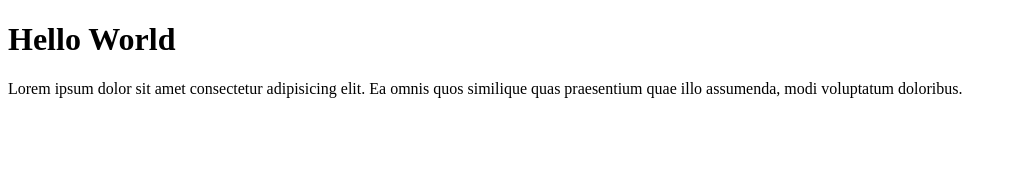
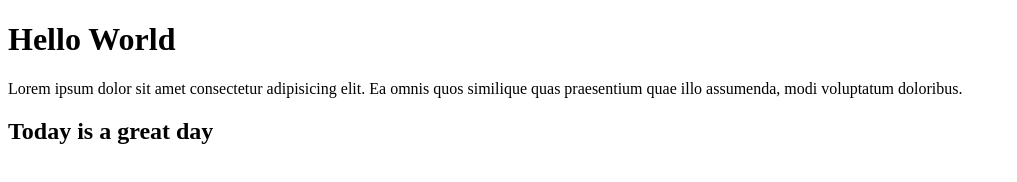
Before and after one commit to Jevon652/manpro-git-remote-test, a plain HTML site: page index.html in a window 1280 px wide. Shown: the whole page, without its empty margins (0-1017 px from the left). Drawn offline with Linux system fonts and the light colour scheme.

Commit message:
Update index.html

```diff
--- a/index.html
+++ b/index.html
@@ -11,5 +11,7 @@
       Lorem ipsum dolor sit amet consectetur adipisicing elit. Ea omnis quos
       similique quas praesentium quae illo assumenda, modi voluptatum doloribus.
     </p>
+
+    <h2>Today is a great day</h2>
   </body>
 </html>
```
